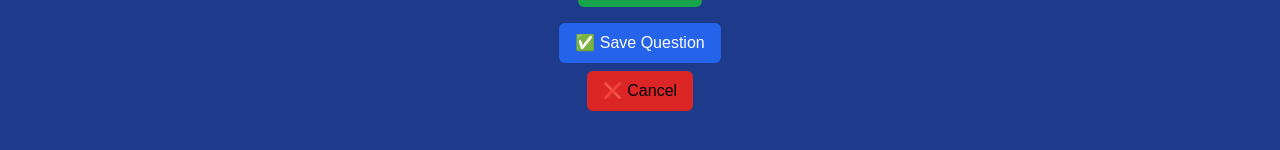
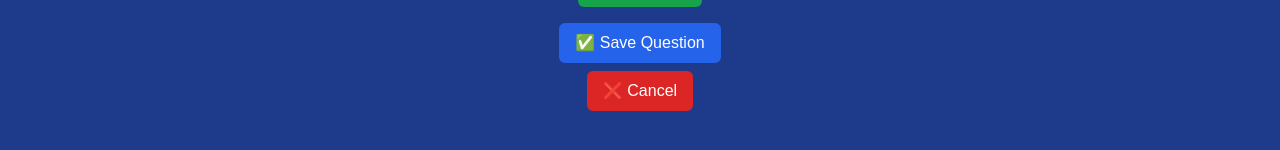
Before and after one commit to JoeyCollado/learnto, a Next.js app: page /pages/quizCreate/addQuestion in a window 1280 px wide. Shown: the part 552-702 px from the top of the page. Built offline with nearby package versions, Linux system fonts and the light colour scheme; no server answers.

Commit message:
cancel adjustment

```diff
--- a/app/pages/quizCreate/addQuestion/page.tsx
+++ b/app/pages/quizCreate/addQuestion/page.tsx
@@ -103,7 +103,7 @@ const AddQuestion = () => {
         ✅ Save Question
       </button>
 
-      <button className="bg-red-600 px-4 py-2 rounded-md mt-2" onClick={() => router.push("/pages/quizCreate")}>
+      <button className="bg-red-600 px-4 py-2 rounded-md mt-2 text-white" onClick={() => router.push("/pages/quizCreate")}>
         ❌ Cancel
       </button>
     </div>
```
